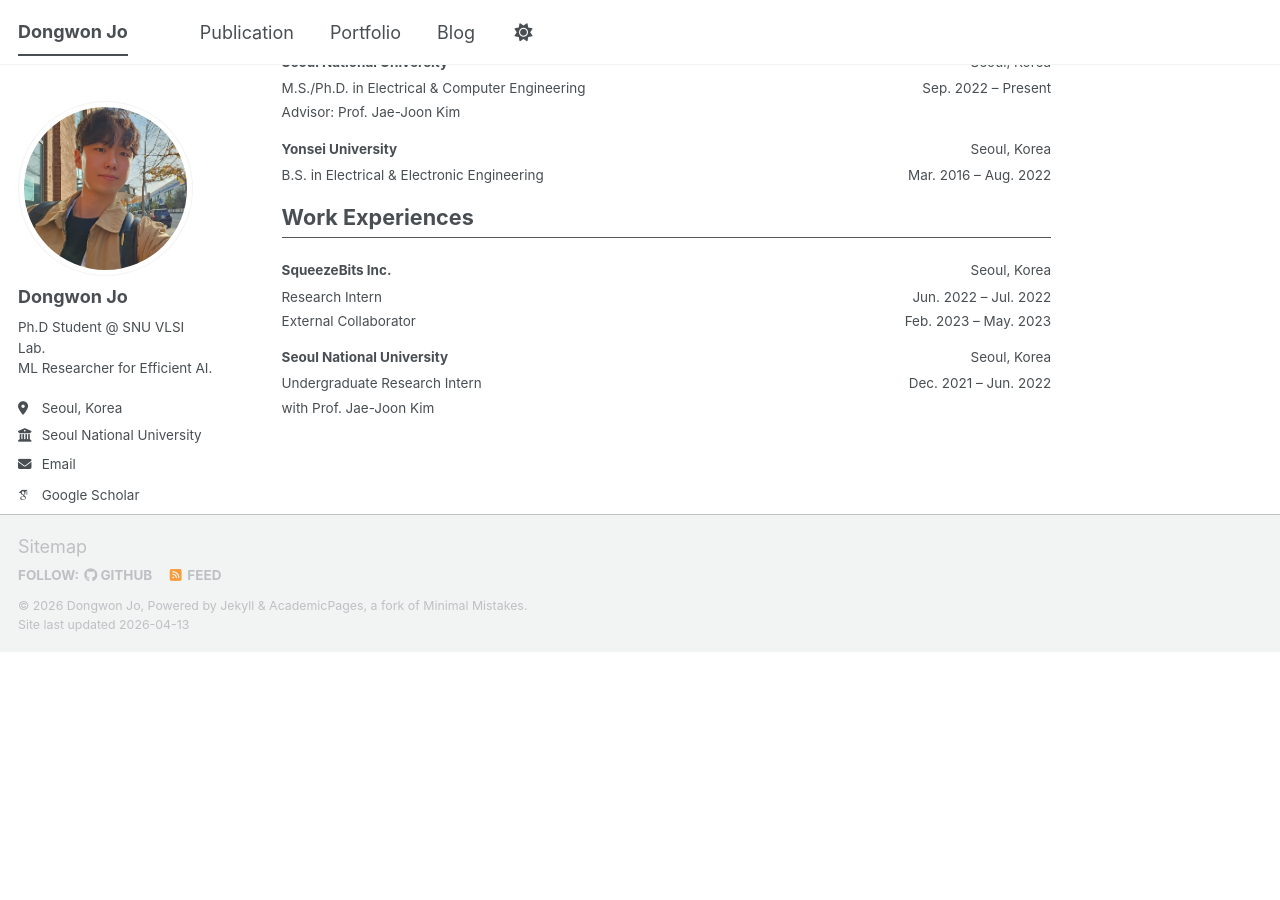
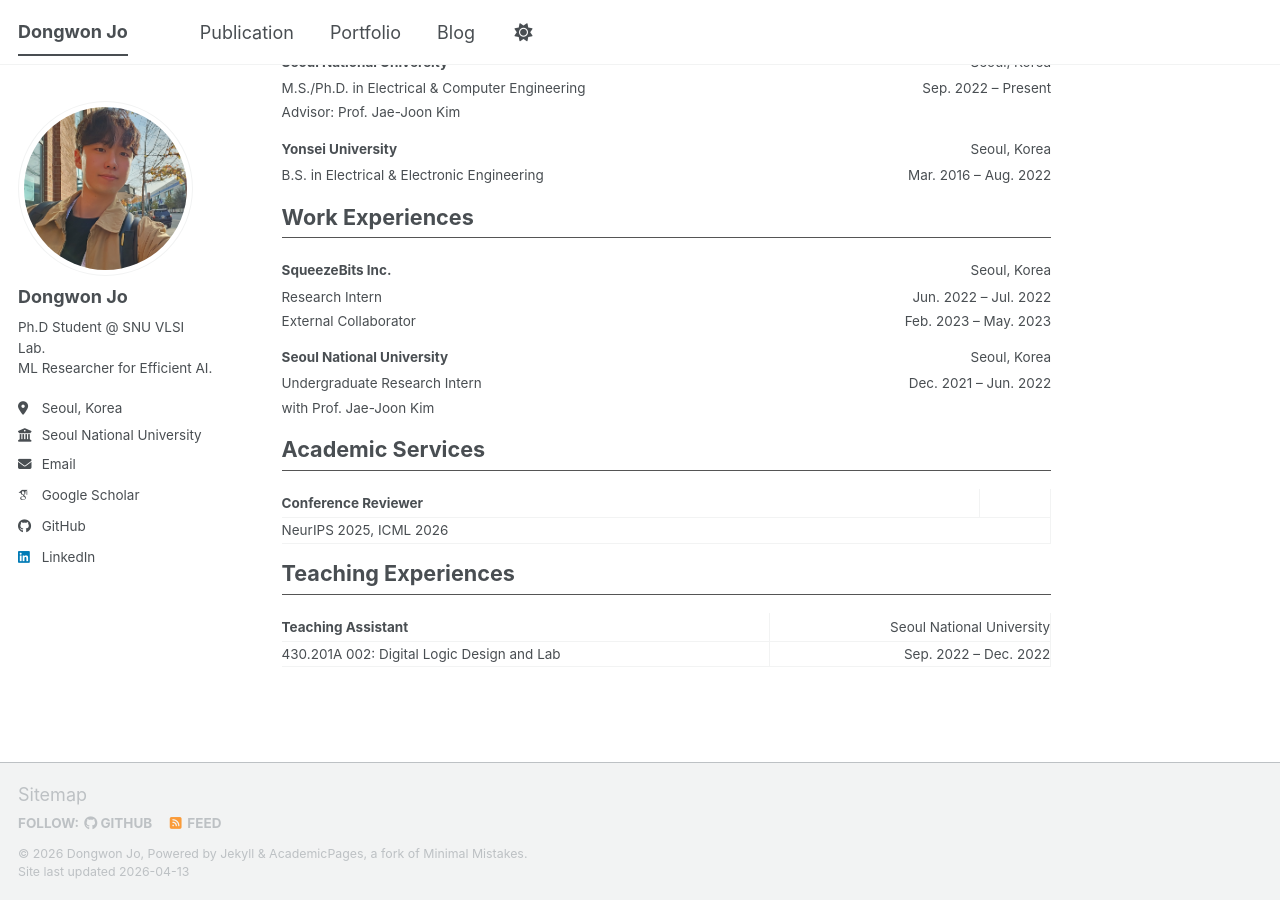
Before and after one commit to dongwonjo/dongwonjo.github.io, a Jekyll site: the page built from _pages/about.md, in a window 1280 px wide and 900 px high, scrolled down 912 px. Built offline with Jekyll 4.4.1, drawn with Linux system fonts in a browser that asks for light colours; some web fonts are replaced; a script bundle is joined from its source files by our own code; library files that are not in the unit come from our copies; before the commit the page ends 1564 px from its top, so only the background shows below that.

Commit message:
Update about.md

```diff
--- a/_pages/about.md
+++ b/_pages/about.md
@@ -94,3 +94,30 @@
     <td style="border:none; padding: 2px 0;" colspan="2">with Prof. Jae-Joon Kim</td>
   </tr>
 </table>
+
+<p style="font-size: 1.2em; font-weight: bold; margin-bottom: 0.2em;">Academic Services</p>
+<hr class="section-hr">
+
+<table style="width:100%; border:none; border-collapse:collapse;">
+  <tr>
+    <td style="padding: 4px 0;"><strong>Conference Reviewer</strong></td>
+    <td style="text-align:right;"></td>
+  </tr>
+  <tr>
+    <td style="padding: 2px 0;" colspan="2">NeurIPS 2025, ICML 2026</td>
+  </tr>
+</table>
+
+<p style="font-size: 1.2em; font-weight: bold; margin-bottom: 0.2em;">Teaching Experiences</p>
+<hr class="section-hr">
+
+<table style="width:100%; border:none; border-collapse:collapse;">
+  <tr>
+    <td style="padding: 4px 0;"><strong>Teaching Assistant</strong></td>
+    <td style="padding: 4px 0; text-align:right;">Seoul National University</td>
+  </tr>
+  <tr>
+    <td style="padding: 2px 0;">430.201A 002: Digital Logic Design and Lab</td>
+    <td style="padding: 2px 0; text-align:right;">Sep. 2022 – Dec. 2022</td>
+  </tr>
+</table>
```
